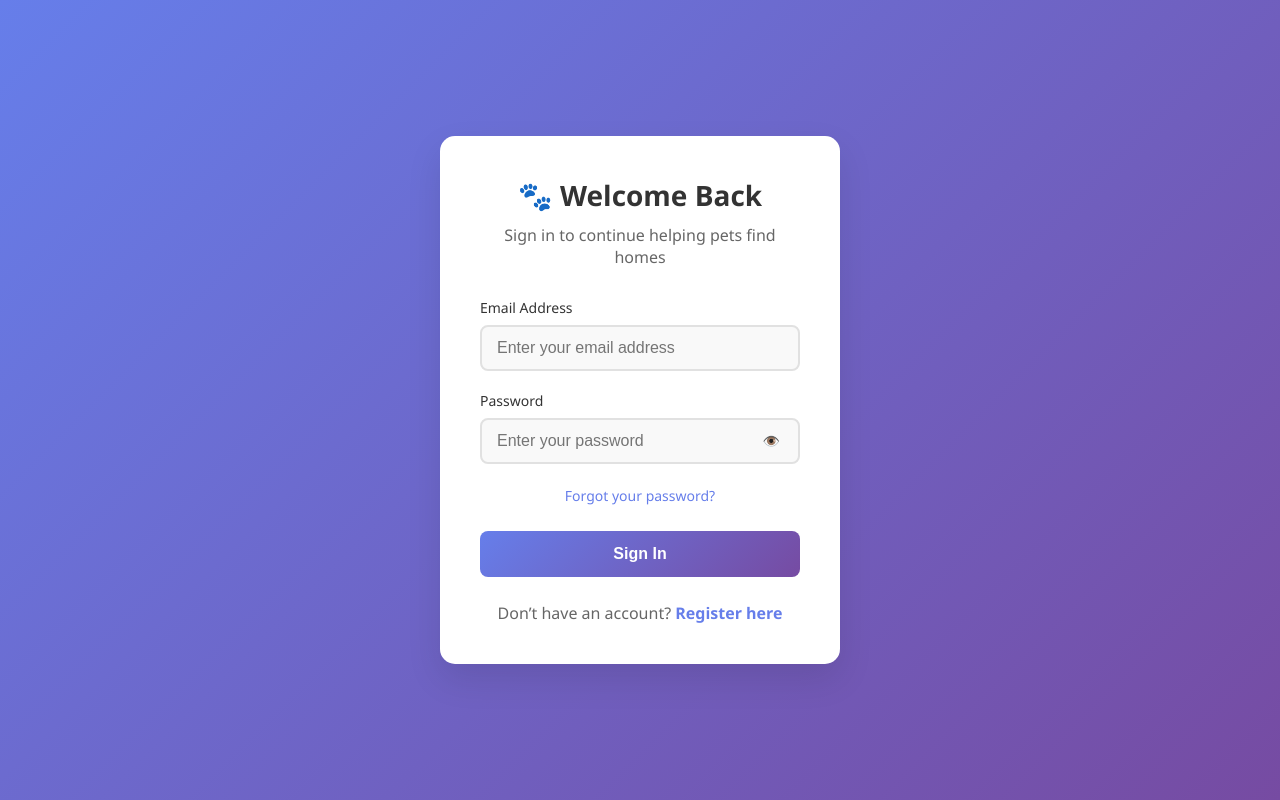
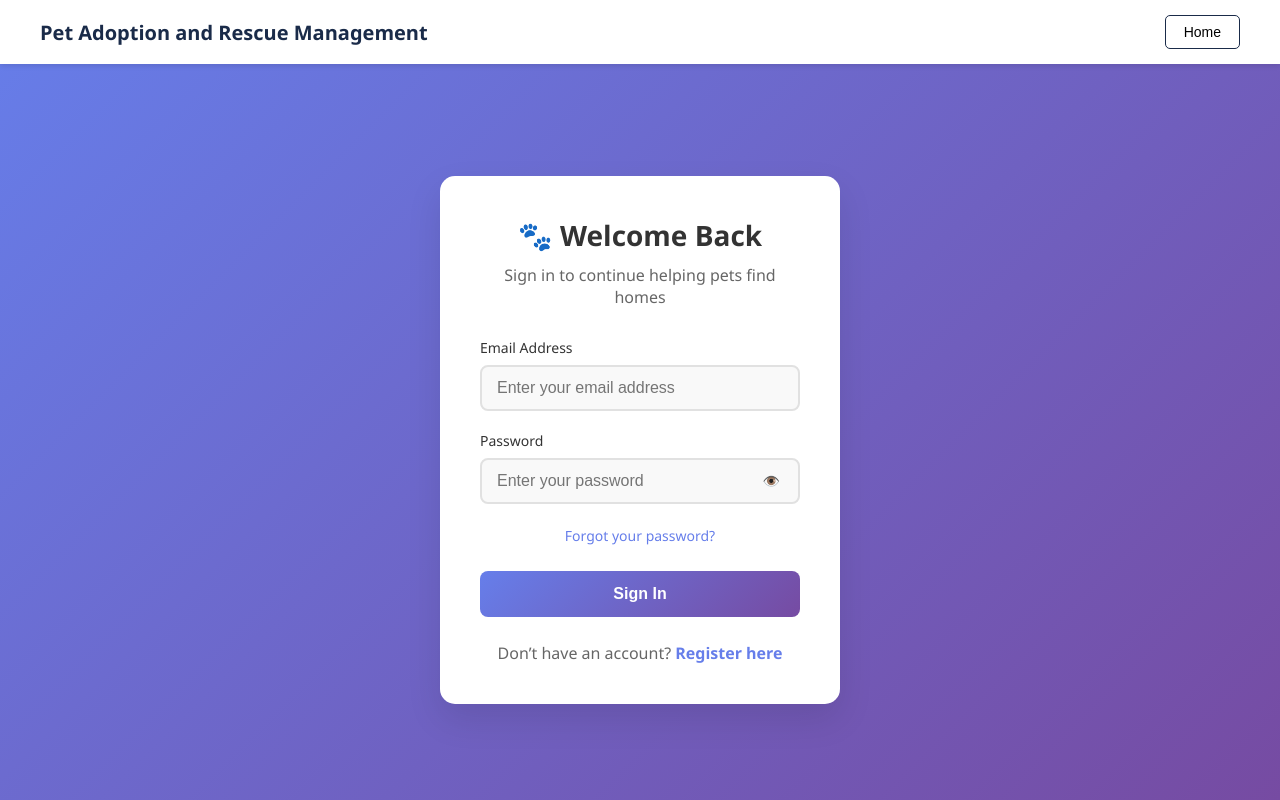
Before and after one commit to prabhatcodes9/pet_adoption_and_rescue_management_system, a Flask app: page /login in a window 1280 px wide. Run offline with Flask 3, Linux system fonts and the light colour scheme; parts of the project's set-up code (start-up, migrations or seed data) failed here and were passed over.

Commit message:
add navbar in login page

```diff
--- a/templates/login.html
+++ b/templates/login.html
@@ -16,9 +16,10 @@
             background: linear-gradient(135deg, #667eea 0%, #764ba2 100%);
             min-height: 100vh;
             display: flex;
+            margin: 0;
             align-items: center;
             justify-content: center;
-            padding: 20px;
+            padding: 100px 20px 20px;
         }
 
         .container {
@@ -229,9 +230,51 @@
             border: 1px solid #f5c6cb;
             display: none;
         }
+        /* Navbar */
+        header {
+            display: flex;
+            justify-content: space-between;
+            align-items: center;
+            padding: 15px 40px;
+            background-color: #ffffff;
+            box-shadow: 0 2px 5px rgba(0,0,0,0.1);
+            position: fixed;
+            top: 0;
+            left: 0;
+            right: 0;
+            z-index: 1000;
+        }
+
+        header h1 {
+            font-size: 20px;
+            font-weight: bold;
+            margin: 0;
+            color: #1a2b49;
+        }
+
+        header .login-btn {
+            padding: 8px 18px;
+            border: 1px solid #1a2b49;
+            background: white;
+            border-radius: 5px;
+            cursor: pointer;
+            font-size: 14px;
+            transition: all 0.3s ease;
+        }
+
+        header .login-btn:hover {
+            background: #1a2b49;
+            color: white;
+        }
     </style>
 </head>
 <body>
+    <header>
+    <h1>Pet Adoption and Rescue Management</h1>
+    <a href="{{ url_for('home') }}">
+    <button class="login-btn">Home</button>
+    </a>
+    </header>
     <div class="container">
         <div class="header">
             <h1>🐾 Welcome Back</h1>
```
